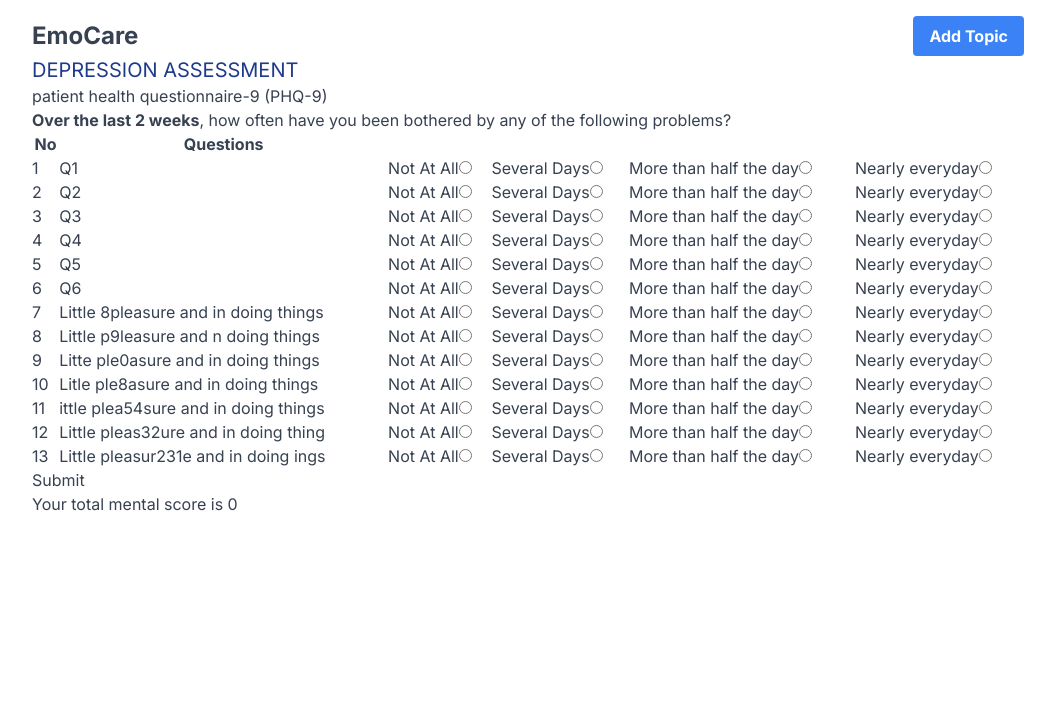
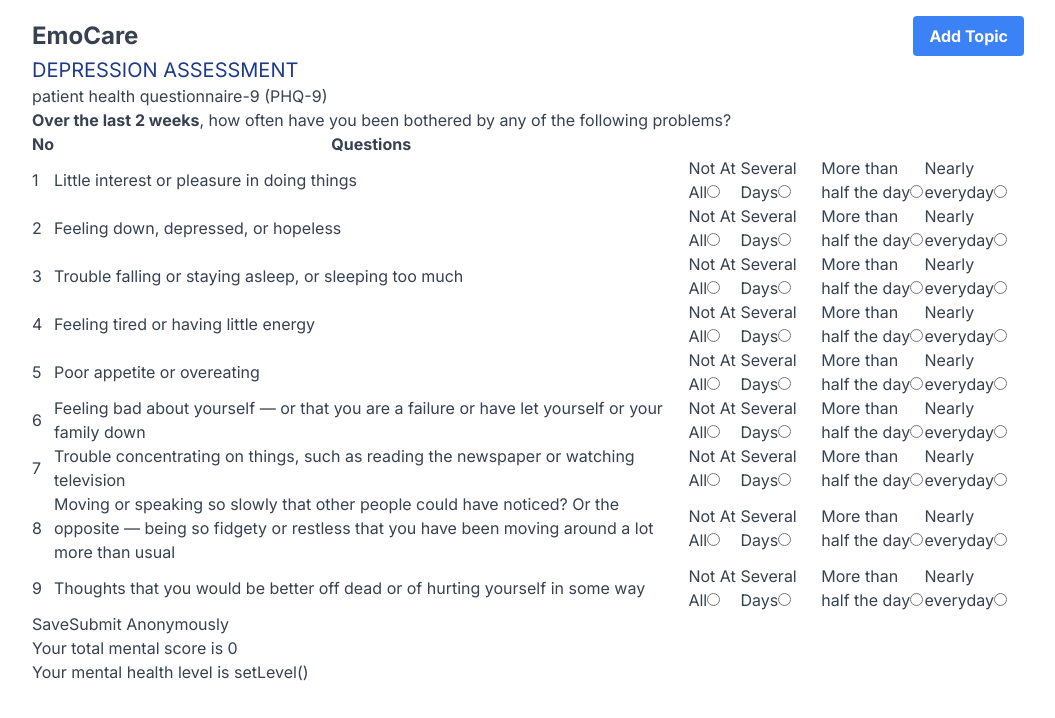
Before and after one commit to ichotika/emocare, a Next.js app: page /assessment in a window 1280 px wide. Shown: the top 718 px of the page, without its empty margins (112-1167 px from the left). Built offline with nearby package versions, Linux system fonts and the light colour scheme.

Commit message:
on the way of changing

```diff
--- a/src/app/assessment/page.jsx
+++ b/src/app/assessment/page.jsx
@@ -1,5 +1,5 @@
-import Questionnaire from "@/components/assessment/Questionnaire";
-import Instruction from "@/components/assessment/Instruction";
+import Questionnaire from "@/components/assessment/mentalassessment/Questionnaire";
+import Instruction from "@/components/assessment/mentalassessment/Instruction";
 
 const Assessment = () => {
     return (
--- /dev/null
+++ b/src/components/assessment/mentalassessment/AssessResult.jsx
@@ -0,0 +1,14 @@
+"use client"
+import { useState, useEffect } from 'react'
+
+
+const AssessResult = () => {
+    return (
+        <h1>PATIENT HEALTH QUESTIONNAIRE-9(PHQ-9)</h1>
+
+        <h2>Your score {} is {} , {} </h2>
+
+    );
+}
+
+export default AssessResult;
--- a/src/components/assessment/Questionnaire.jsx
+++ b/src/components/assessment/mentalassessment/Questionnaire.jsx
@@ -2,28 +2,23 @@
 import { useState, useEffect } from 'react'
 
 const Questionnaire = () => {
-
     const questions = [
-        { No: "1", question: "Q1" },
-        { No: "2", question: "Q2" },
-        { No: "3", question: "Q3" },
-        { No: "4", question: "Q4" },
-        { No: "5", question: "Q5" },
-        { No: "6", question: "Q6" },
-        { No: "7", question: "Little 8pleasure and in doing things" },
-        { No: "8", question: "Little p9leasure and n doing things" },
-        { No: "9", question: "Litte ple0asure and in doing things" },
-        { No: "10", question: "Litle ple8asure and in doing things" },
-        { No: "11", question: "ittle plea54sure and in doing things" },
-        { No: "12", question: "Little pleas32ure and in doing thing" },
-        { No: "13", question: "Little pleasur231e and in doing ings" },
+        { No: "1", question: "Little interest or pleasure in doing things" },
+        { No: "2", question: "Feeling down, depressed, or hopeless " },
+        { No: "3", question: "Trouble falling or staying asleep, or sleeping too much " },
+        { No: "4", question: "Feeling tired or having little energy " },
+        { No: "5", question: "Poor appetite or overeating " },
+        { No: "6", question: "Feeling bad about yourself — or that you are a failure or have let yourself or your family down" },
+        { No: "7", question: "Trouble concentrating on things, such as reading the newspaper or watching television" },
+        { No: "8", question: "Moving or speaking so slowly that other people could have noticed?  Or the opposite — being so fidgety or restless that you have been moving around a lot more than usual " },
+        { No: "9", question: "Thoughts that you would be better off dead or of hurting yourself in some way " }
     ]
 
     const options = [
-        { label: "Not At All", value: 1 },
-        { label: "Several Days", value: 2 },
-        { label: "More than half the day", value: 3 },
-        { label: "Nearly everyday", value: 4 }
+        { label: "Not At All", value: 0 },
+        { label: "Several Days", value: 1 },
+        { label: "More than half the day", value: 2 },
+        { label: "Nearly everyday", value: 3 }
     ]
 
     const [value, setValue] = useState(
@@ -49,16 +44,45 @@ const Questionnaire = () => {
     }
 
     const totalScore = Object.values(value).reduce((score, total) => {
-        // console.log(typeof score);
-        // console.log(typeof total);
-
-        if (total !== null){
+        if (total !== null) {
             return score + total;
         }
 
         return "You are missing some questions"
-    },0
+    }, 0
     );
+
+    const depressionLevel = [
+        {level: "Non-minimal", description: "Patient may not need depression treatment." },
+        {level: "Mild", description: "Use clinical judgment about treatment, based on patient's duration of symptoms and functional impairment."},
+        {level: "Moderate", description: "Use clinical judgment about treatment, based on patient's duration of symptoms and functional impairment."},
+        {level: "Moderate severe", description: "Treat using antidepressants, psychotherapy or a combination of treatment."},
+        {level: "Severe", description: "Treat using antidepressants, psychotherapy or a combination of treatment."}
+    ]
+
+    const [level, setLevel] = useState("")
+
+    const getDepressionLevel = (toalScore) => {
+        switch (true) {
+            case totalScore <= 4:
+            return depressionLevel[0][level];
+            break;
+            case totalScore <= 9:
+            return depressionLevel[1][level];
+            break
+            case totalScore <= 14:
+            return depressionLevel[2][level];
+            break;
+            case totalScore <= 19:
+            return depressionLevel[3][level];
+            break
+            default:
+            return depressionLevel[4][level];
+            break;
+        }
+    }
+
+
     const handleSubmit = (event) => {
         event.preventDefault();
     }
@@ -101,7 +125,6 @@ const Questionnaire = () => {
                                             id={`q${question.No}_${option.value}`}
                                             value={Number(option.value)}
                                             onChange={handleRadioChange}
-
                                         />
                                     </td>
                                 ))}
@@ -109,20 +132,12 @@ const Questionnaire = () => {
                         ))}
                     </tbody>
                 </table>
-                <button>Submit</button>
+                <button>Save</button>
+                <button>Submit Anonymously</button>
             </form>
 
-            {/* // // 合計値を表示
-            各質問の回答の値を取得し、合計値を計算
-            const totalScore = Object.values(value).reduce((acc, answer) => {
-            // 回答が "null" 以外の場合に値を加算
-            if (answer !== "null") {
-            return acc + parseInt(answer, 10);
-            }
-            return acc;
-            }, 0); */}
-
             <p>Your total mental score is {totalScore}</p>
+            <p>Your mental health level is setLevel({getDepressionLevel})</p>
 
 
             {/* <p>Your total mental score is {setValue}</p> */}
```
Also changed, not shown: src/components/assessment/mentalassessment/ChooseForm.jsx (added, +7 -0 lines), src/components/assessment/mentalassessment/Instruction.jsx (renamed from src/components/assessment/Instruction.jsx).
